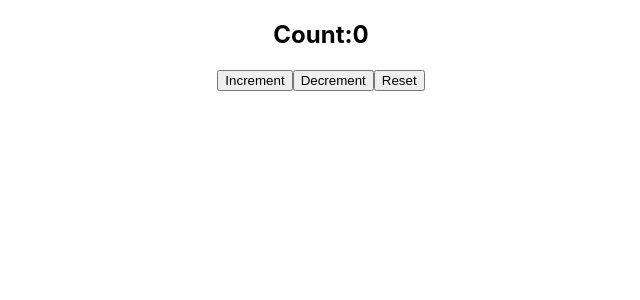
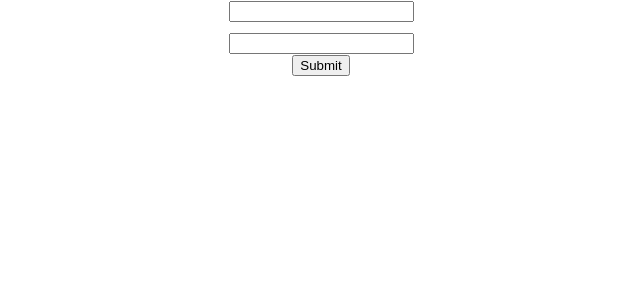
Before and after one commit to sahilm-10/EQ-React, a React (Create React App) app: page / in a window 1280 px wide. Shown: the top 300 px of the page, without its empty margins (319-959 px from the left). Built offline with nearby package versions, Linux system fonts and the light colour scheme.

Commit message:
useInput Custom Hook Added

```diff
--- a/src/App.js
+++ b/src/App.js
@@ -11,6 +11,7 @@ import UseStateArray from './Components/useStateArrayExample';
 import CleanUpMouse from './Hooks/CleanUpToggle';
 import CustomCounter from './Hooks/CustomHooks/CustomCounter';
 import UpdateDocTitle from './Hooks/CustomHooks/DocTitleUpdation';
+import FormDetails from './Hooks/CustomHooks/FormDetails';
 import FetchData from './Hooks/DataFetch';
 import GetById from './Hooks/DataFetchById';
 import ComponentA from './Hooks/UseContext/ComponentA';
@@ -61,7 +62,9 @@ function App() {
 
     {/* <UpdateDocTitle/> */}
 
-    <CustomCounter/>
+    {/* <CustomCounter/> */}
+
+    <FormDetails/>
     </div>
   );
 }
--- /dev/null
+++ b/src/Hooks/CustomHooks/FormDetails.js
@@ -0,0 +1,36 @@
+import React, { useState } from "react";
+import useInput from "./useInput";
+
+function FormDetails(){
+    // const [firstName,setFirstName] = useState('');
+    // const [lastName,setLastName] = useState('');
+
+    const [firstName,bindFirstName,resetFirstName] = useInput('')
+
+    const [lastName,bindLastName,resetLastName] = useInput('')
+
+    const submitHandler = (e) =>{
+        e.preventDefault();
+        alert(`Your FirstName is ${firstName} and your LastName is ${lastName}`)
+        resetFirstName();
+        resetLastName();
+    }
+    return(
+        <div>
+            <form onSubmit={submitHandler}>
+                <input {...bindFirstName}
+                type="text" style={{marginBottom:'10px'}}
+                />
+                <br></br>
+                <input {...bindLastName}
+                type="text"
+
+                />
+                <br></br>
+                <button>Submit</button>
+            </form>
+        </div>
+    )
+}
+
+export default FormDetails;
--- /dev/null
+++ b/src/Hooks/CustomHooks/useInput.js
@@ -0,0 +1,19 @@
+import  { useState } from "react";
+
+function useInput(initialValue){
+    const [name,setName] = useState(initialValue);
+
+    const reset = () => {
+        setName(initialValue);
+    }
+
+    const bind={
+        name:name,
+        onChange: e =>{
+            setName(e.target.value)
+        }
+    }
+    return [name,bind,reset]
+}
+
+export default useInput;
```
